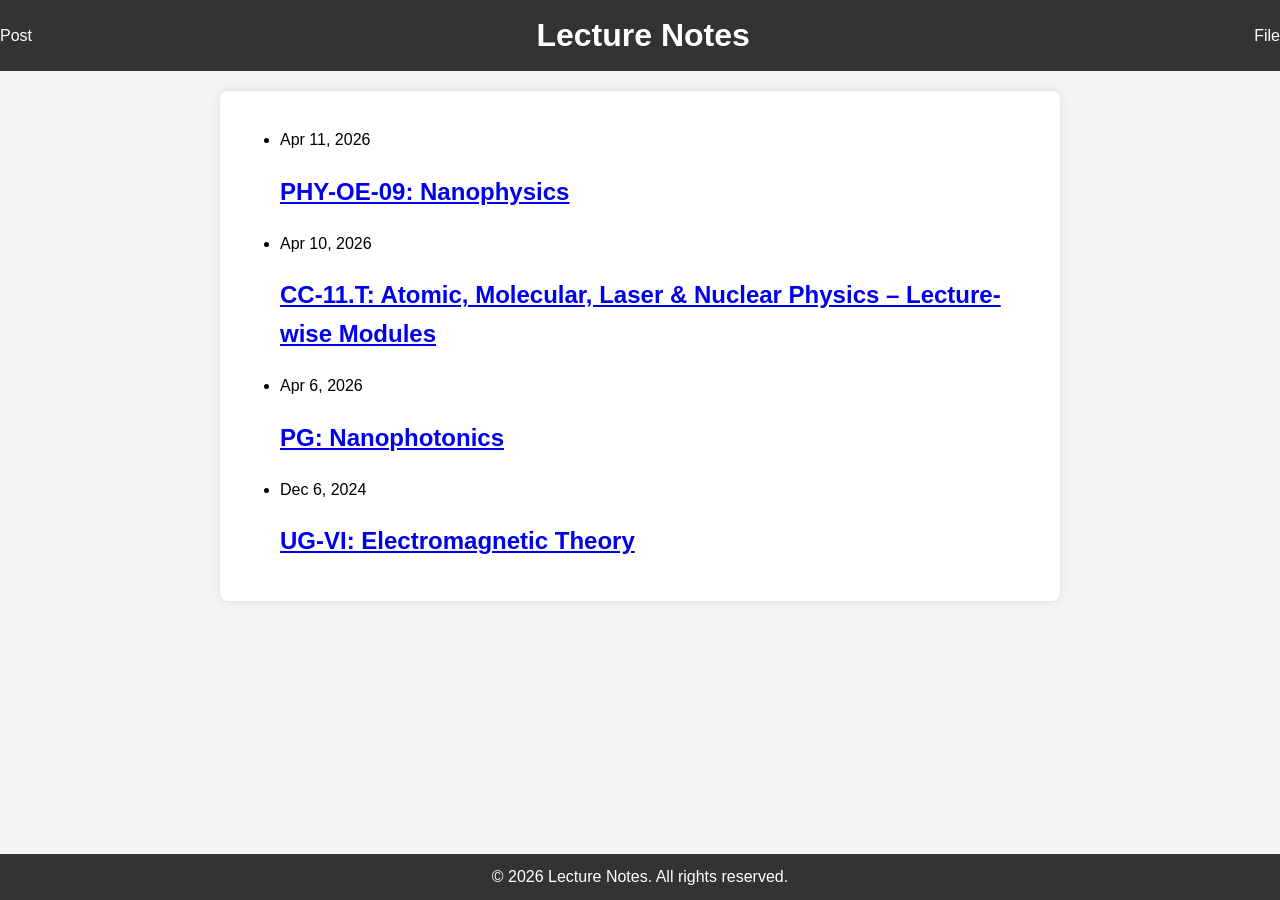
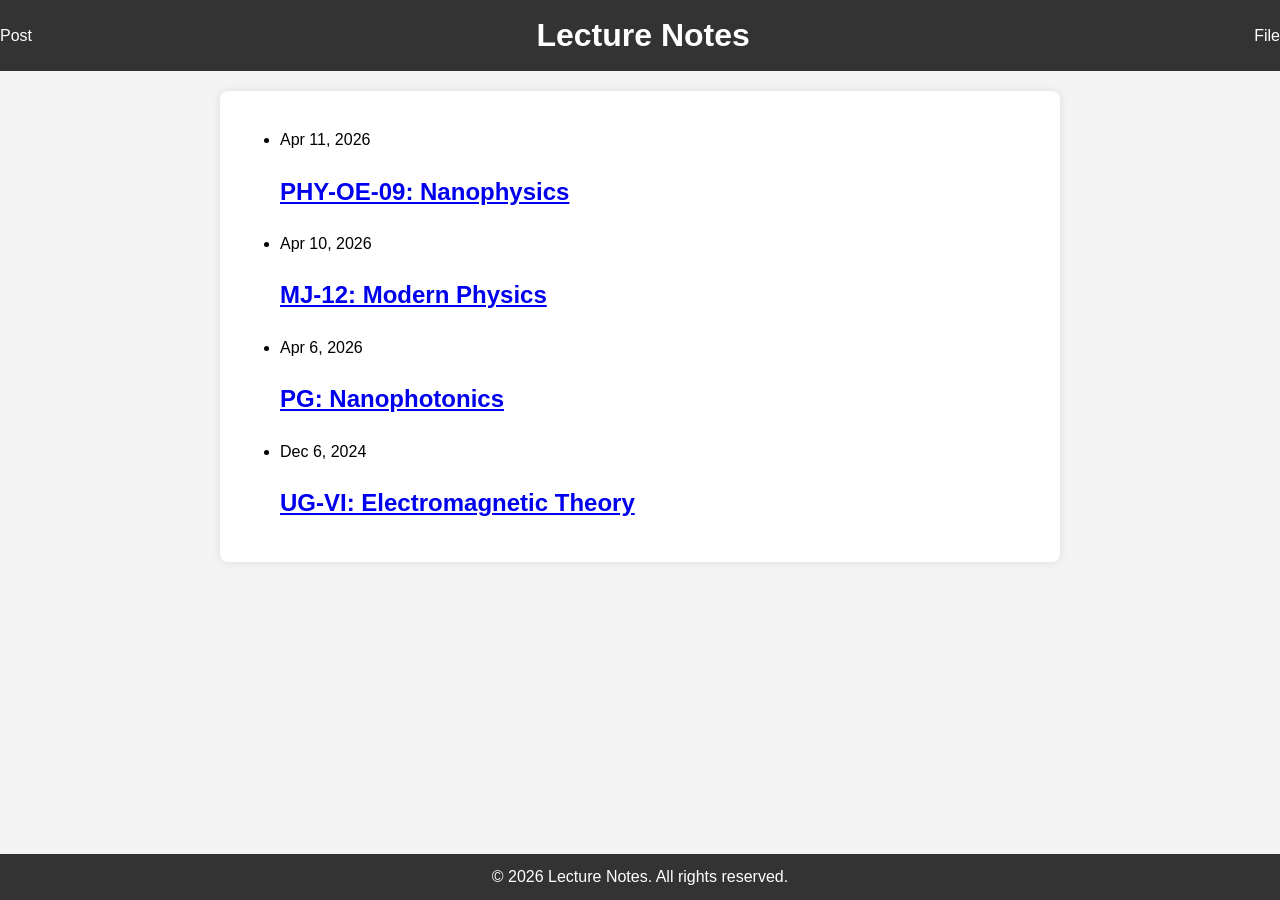
Before and after one commit to indrajeet-spc/indrajeet-spc.github.io, a Jekyll site: the page built from index.markdown, in a window 1280 px wide. Built offline with Jekyll 4.4.1, drawn with Linux system fonts in a browser that asks for light colours.

Commit message:
Update title and author in MJ-12 post

```diff
--- a/_posts/2026-04-10-MJ-12.md
+++ b/_posts/2026-04-10-MJ-12.md
@@ -1,8 +1,8 @@
 ---
 layout: post
-title: "CC-11.T: Atomic, Molecular, Laser & Nuclear Physics – Lecture-wise Modules"
+title: "MJ-12: Modern Physics"
 date: 2026-04-10
-author: "Dr. Indrajeet Kumar"
+author: "Dr. Indrajeet Kumar."
 description: "Comprehensive lecture-wise notes covering quantum numbers, atomic structure, magnetic effects, and laser physics for B.Sc. Physics Semester V."
 tags: [Physics, Quantum Mechanics, Atomic Physics, Laser Physics, BSc Notes]
 ---
```
